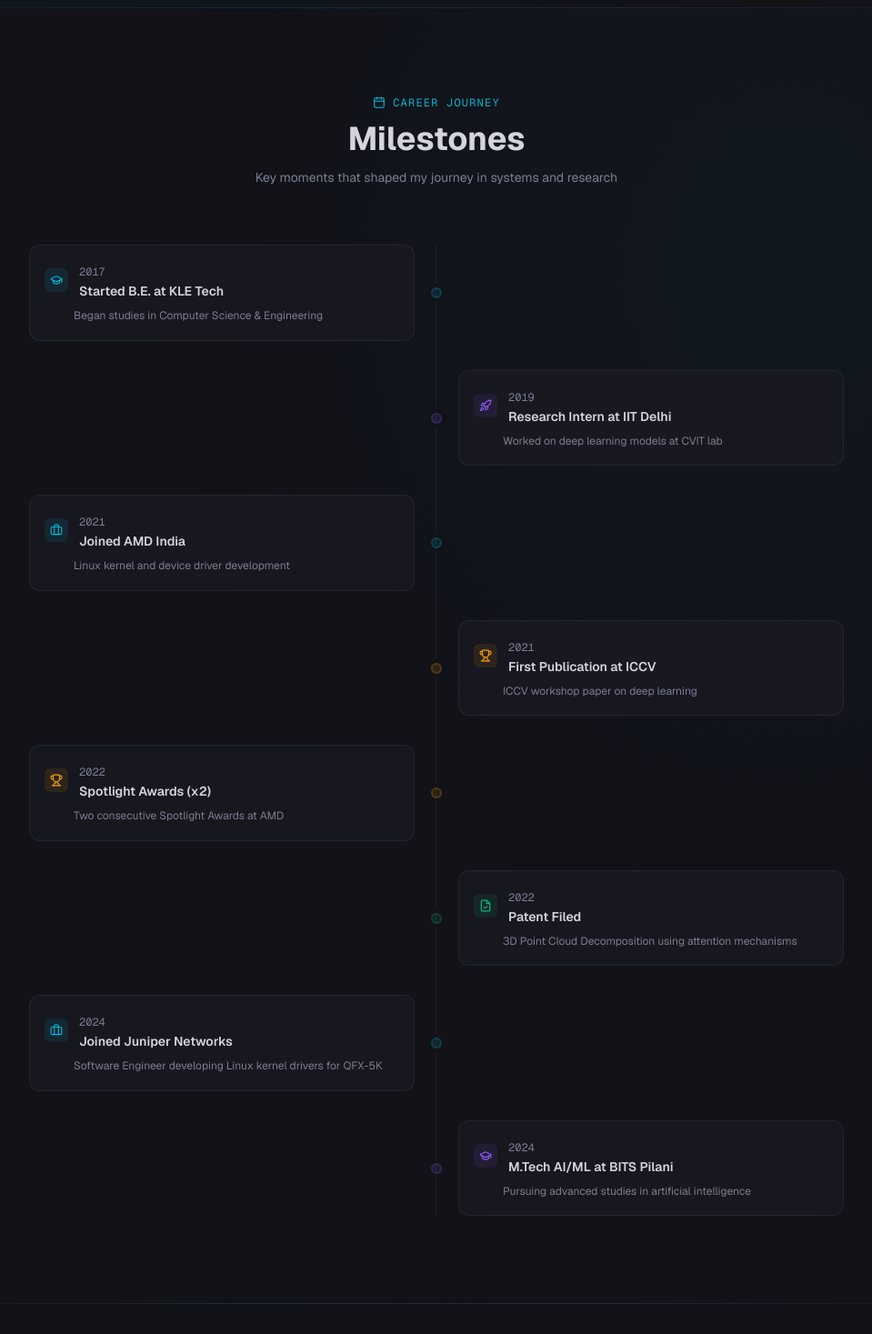
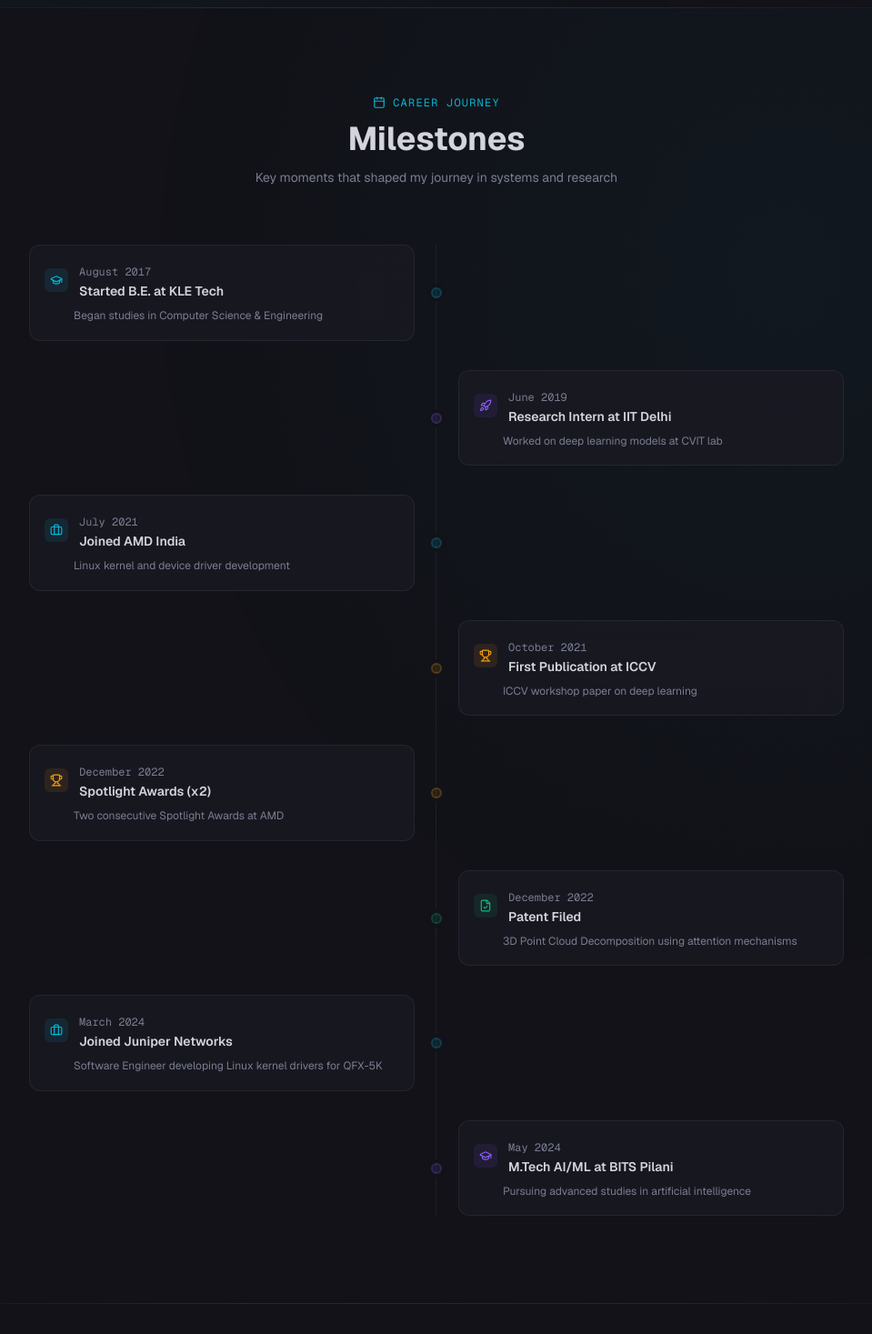
Before and after one commit to akshaykumar-gunari/ak-portfolio, a Next.js app: page / in a window 1280 px wide. Shown: the part 5320-6787 px from the top of the page at 91% size, without its empty margins (160-1119 px from the left). Built offline with nearby package versions, Linux system fonts and the light colour scheme.

Commit message:
Add month+year dates to Milestones section

```diff
--- a/src/components/Milestones.tsx
+++ b/src/components/Milestones.tsx
@@ -5,7 +5,7 @@ import { Calendar, Briefcase, GraduationCap, Trophy, FileCheck, Rocket } from "l
 
 const milestones = [
   {
-    year: "2017",
+    date: "August 2017",
     title: "Started B.E. at KLE Tech",
     description: "Began studies in Computer Science & Engineering",
     icon: GraduationCap,
@@ -14,7 +14,7 @@ const milestones = [
     border: "border-primary/20",
   },
   {
-    year: "2019",
+    date: "June 2019",
     title: "Research Intern at IIT Delhi",
     description: "Worked on deep learning models at CVIT lab",
     icon: Rocket,
@@ -23,7 +23,7 @@ const milestones = [
     border: "border-secondary/20",
   },
   {
-    year: "2021",
+    date: "July 2021",
     title: "Joined AMD India",
     description: "Linux kernel and device driver development",
     icon: Briefcase,
@@ -32,7 +32,7 @@ const milestones = [
     border: "border-primary/20",
   },
   {
-    year: "2021",
+    date: "October 2021",
     title: "First Publication at ICCV",
     description: "ICCV workshop paper on deep learning",
     icon: Trophy,
@@ -41,7 +41,7 @@ const milestones = [
     border: "border-warning/20",
   },
   {
-    year: "2022",
+    date: "December 2022",
     title: "Spotlight Awards (x2)",
     description: "Two consecutive Spotlight Awards at AMD",
     icon: Trophy,
@@ -50,7 +50,7 @@ const milestones = [
     border: "border-warning/20",
   },
   {
-    year: "2022",
+    date: "December 2022",
     title: "Patent Filed",
     description: "3D Point Cloud Decomposition using attention mechanisms",
     icon: FileCheck,
@@ -59,7 +59,7 @@ const milestones = [
     border: "border-success/20",
   },
   {
-    year: "2024",
+    date: "March 2024",
     title: "Joined Juniper Networks",
     description: "Software Engineer developing Linux kernel drivers for QFX-5K",
     icon: Briefcase,
@@ -68,7 +68,7 @@ const milestones = [
     border: "border-primary/20",
   },
   {
-    year: "2024",
+    date: "May 2024",
     title: "M.Tech AI/ML at BITS Pilani",
     description: "Pursuing advanced studies in artificial intelligence",
     icon: GraduationCap,
@@ -113,7 +113,7 @@ export default function Milestones() {
               const isLeft = i % 2 === 0;
               return (
                 <motion.div
-                  key={`${item.year}-${item.title}`}
+                  key={`${item.date}-${item.title}`}
                   initial={{ opacity: 0, x: isLeft ? -30 : 30 }}
                   whileInView={{ opacity: 1, x: 0 }}
                   viewport={{ once: true, margin: "-50px" }}
@@ -131,7 +131,7 @@ export default function Milestones() {
                         </div>
                         <div>
                           <span className="text-xs font-mono text-muted">
-                            {item.year}
+                            {item.date}
                           </span>
                           <h3 className="text-sm font-semibold text-foreground">
                             {item.title}
```
